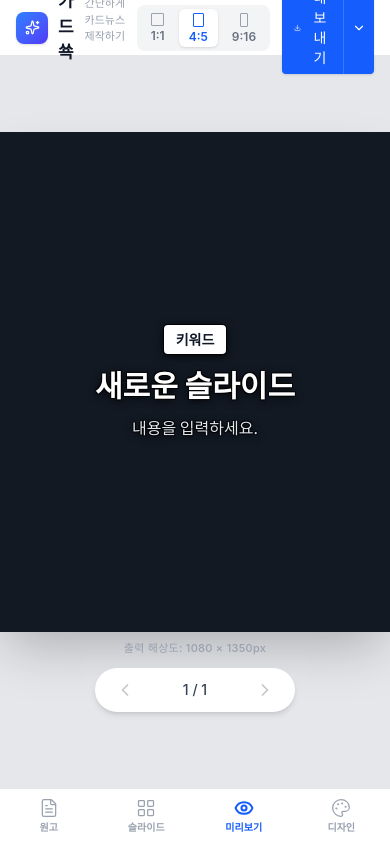
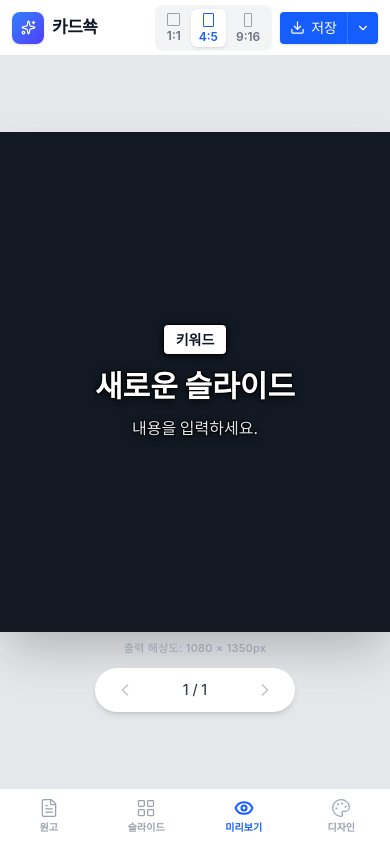
Before and after one commit to chorea0408-png/CARDSSOK, a React (Vite) app: page / in a window 390 px wide. Built offline with nearby package versions, Linux system fonts and the light colour scheme.

Commit message:
Update Header.tsx

```diff
--- a/src/components/Header.tsx
+++ b/src/components/Header.tsx
@@ -64,9 +64,9 @@ export const Header: React.FC = () => {
       />
     )}
 
-    <header className="h-14 border-b border-gray-200 bg-white px-4 flex items-center justify-between shrink-0 z-20">
+    <header className="h-14 border-b border-gray-200 bg-white px-3 md:px-4 flex items-center justify-between shrink-0 z-20">
       {/* 카드쑉 브랜드 */}
-      <div className="flex items-center gap-2.5">
+      <div className="flex items-center gap-2">
         <div className="w-8 h-8 rounded-lg bg-gradient-to-br from-blue-500 to-indigo-600 flex items-center justify-center shadow-sm shrink-0">
           <Sparkles size={15} className="text-white" />
         </div>
@@ -77,8 +77,9 @@ export const Header: React.FC = () => {
           >
             카드쑉
           </span>
+          {/* 서브타이틀: 모바일에서 숨김 */}
           <span
-            className="text-gray-400 font-medium"
+            className="hidden md:inline text-gray-400 font-medium"
             style={{ fontSize: '11px', letterSpacing: '0.01em' }}
           >
             간단하게 카드뉴스 제작하기
@@ -86,22 +87,21 @@ export const Header: React.FC = () => {
         </div>
       </div>
 
-      <div className="flex items-center gap-3">
+      <div className="flex items-center gap-2 md:gap-3">
         {/* 비율 선택 */}
-        <div className="flex items-center gap-1 bg-gray-100 rounded-lg p-1">
+        <div className="flex items-center gap-0.5 md:gap-1 bg-gray-100 rounded-lg p-1">
           {RATIO_BUTTONS.map(({ ratio, iconW, iconH }) => (
             <button
               key={ratio}
               onClick={() => setSlideRatio(ratio)}
               title={SLIDE_SIZE_PRESETS[ratio].label}
               className={clsx(
-                'flex flex-col items-center justify-center px-2.5 py-1 rounded-md text-xs font-semibold transition-all gap-1',
+                'flex flex-col items-center justify-center px-2 md:px-2.5 py-1 rounded-md text-xs font-semibold transition-all gap-1',
                 slideRatio === ratio
                   ? 'bg-white text-blue-600 shadow-sm'
                   : 'text-gray-500 hover:text-gray-700'
               )}
             >
-              {/* 실제 비율을 반영한 미니 사각형 아이콘 */}
               <span
                 style={{ width: iconW, height: iconH, display: 'inline-block' }}
                 className={clsx(
@@ -119,10 +119,11 @@ export const Header: React.FC = () => {
             <button
               onClick={() => handleExport('png')}
               disabled={isExporting}
-              className="flex items-center gap-2 px-3 py-1.5 text-sm font-medium text-white bg-blue-600 hover:bg-blue-700 transition-colors disabled:opacity-60"
+              className="flex items-center gap-1.5 md:gap-2 px-2.5 md:px-3 py-1.5 text-sm font-medium text-white bg-blue-600 hover:bg-blue-700 transition-colors disabled:opacity-60"
             >
-              <Download size={16} />
-              {isExporting ? '내보내는 중…' : '내보내기'}
+              <Download size={15} />
+              <span className="hidden sm:inline">{isExporting ? '내보내는 중…' : '내보내기'}</span>
+              <span className="sm:hidden">{isExporting ? '…' : '저장'}</span>
             </button>
             <button
               onClick={() => setDropdownOpen(v => !v)}
```
